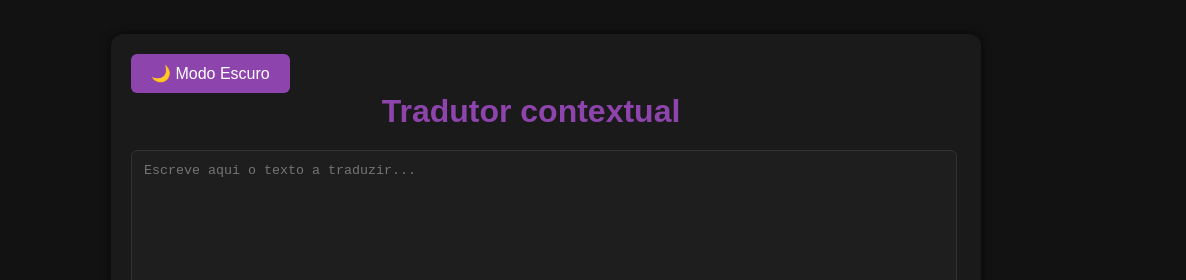
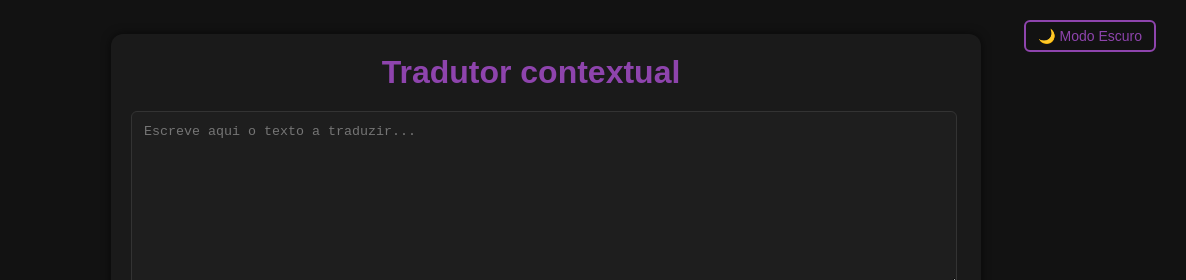
Before and after one commit to GomesGuilhermePT07/artificial-intelligence-smart-translator, a plain HTML site: page index.html in a window 1280 px wide. Shown: the top 280 px of the page, 94-1280 px from the left. Drawn offline with Linux system fonts and the light colour scheme.

Commit message:
button to toggle theme with css

```diff
--- a/style.css
+++ b/style.css
@@ -124,3 +124,30 @@ button:hover {
     opacity: 0.5;
     margin-bottom: -0.2rem;
 }
+
+#toggle-theme{
+    position: absolute;
+    top: 20px;
+    right: 30px;
+    background: transparent;
+    border: 2px solid var(--primary);
+    color: var(--primary);
+    padding: 6px 12px;
+    border-radius: 6px;
+    font-size: 14px;
+    cursor: pointer;
+    transition: background 0.3s;
+}
+
+#toggle-theme:hover{
+    background: var(--primary);
+    color: white;
+    transition: .3s;
+}
+
+.light-theme{
+    --bg-color: #fff;
+    --text-color: #111;
+    --input-bg: #f0f0f0;
+    --border-color: #ccc;
+}
```
